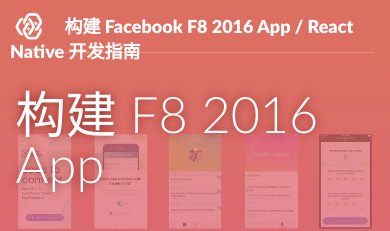
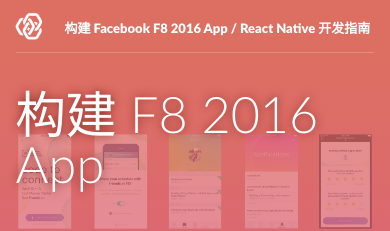
Before and after one commit to liaohuqiu/f8-app-tutorial-cn, a Jekyll site: the page built from index.md, in a window 390 px wide. Shown: the top 231 px of the page. Built offline with Jekyll 4.4.1, drawn with Linux system fonts in a browser that asks for light colours; some web fonts are replaced; a script that is not in the unit is left out.

Commit message:
update link, update readme

```diff
--- a/_sass/_base.scss
+++ b/_sass/_base.scss
@@ -1496,3 +1496,13 @@
 article {
   margin-bottom: 30px;
 }
+@media only screen and (max-width: 767px) {
+  h2 {
+    font-size: 13px;
+  }
+}
+@media only screen and (max-width: 320px) {
+  h2 {
+    font-size: 10px;
+  }
+}
```
